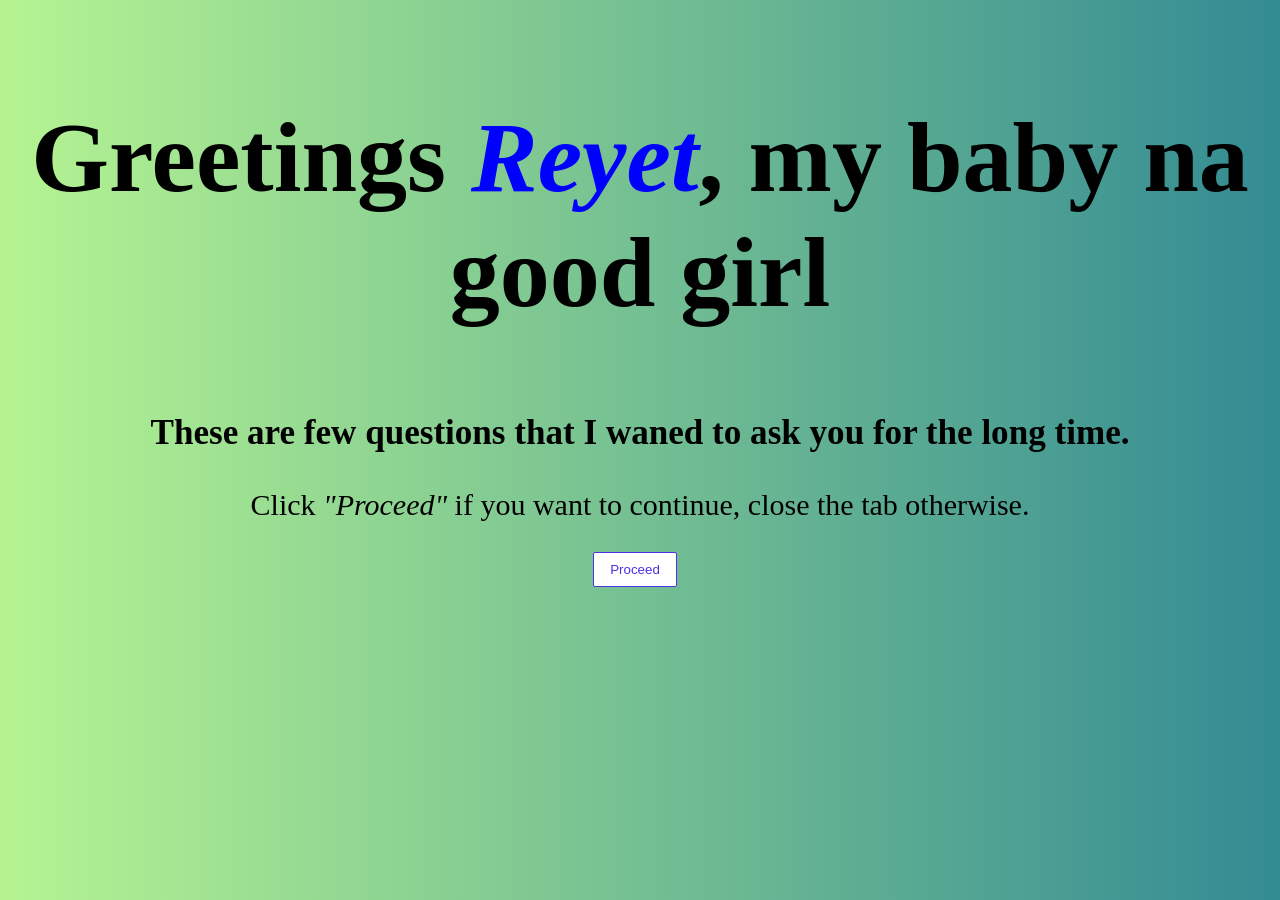
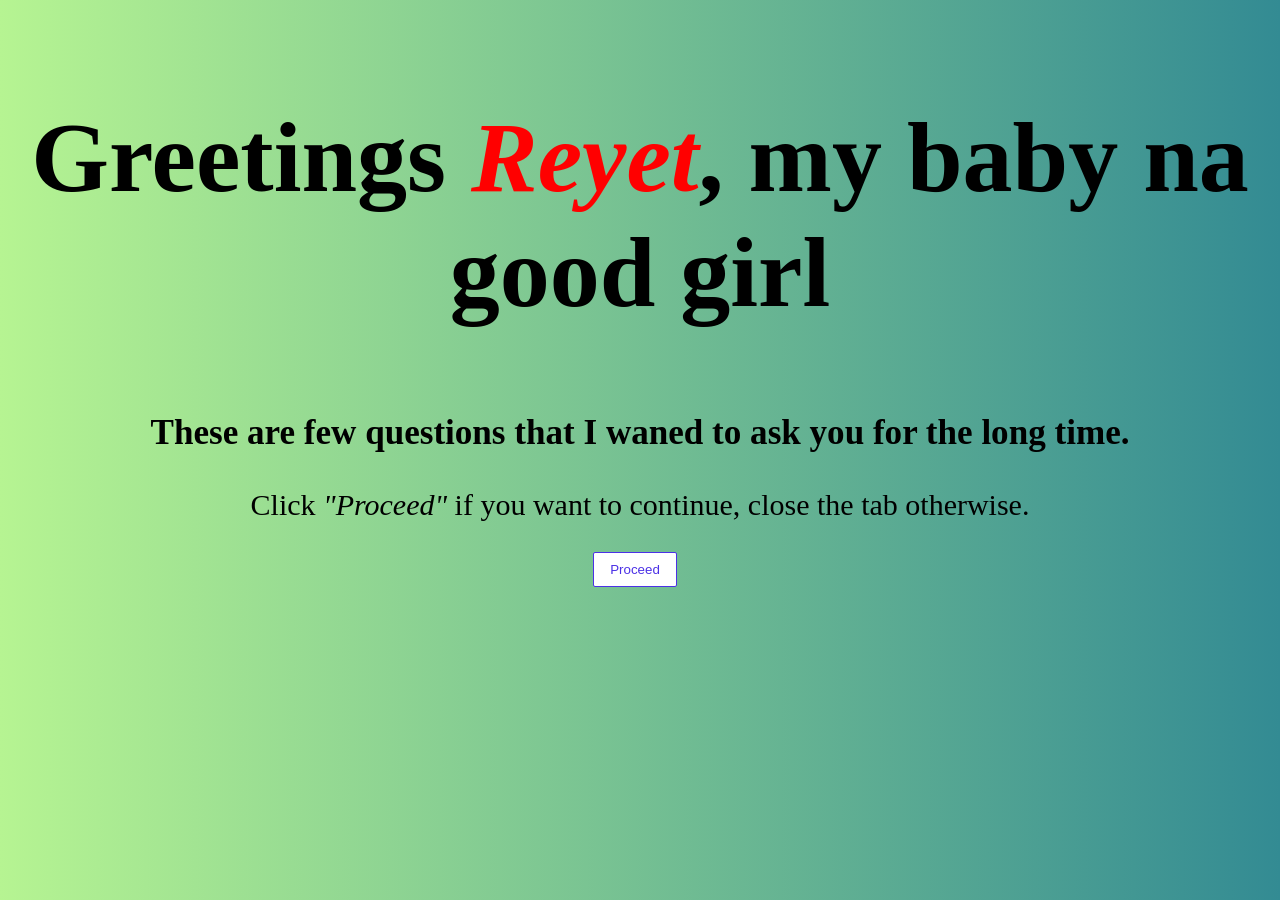
Before and after one commit to francease/yekok.ai, a plain HTML site: page index.html in a window 1280 px wide. Drawn offline with Linux system fonts and the light colour scheme.

Commit message:
Update index.html

```diff
--- a/index.html
+++ b/index.html
@@ -8,7 +8,7 @@
 </head>
 <body>
     <div class="hoverText">
-        <h2>Greetings <span style="color:blue"><i>Reyet</i></span>, my baby na good girl</h2>
+        <h2>Greetings <span style="color:red"><i>Reyet</i></span>, my baby na good girl</h2>
         <div class="blockP">
             <h3 >
                 These are few questions that I waned to ask you for the long time.
```
